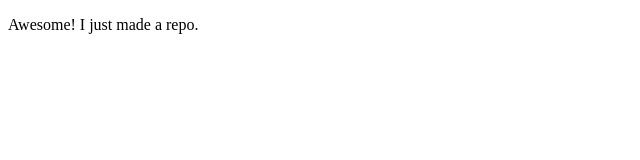
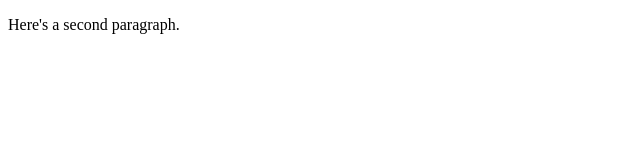
Before and after one commit to CMDChelp/workshop-demo-live, a plain HTML site: page index.html in a window 1280 px wide. Shown: the full height of the page, 0-640 px from the left. Drawn offline with Linux system fonts and the light colour scheme.

Commit message:
Updated index.html
Removed the line about awesomeness. Added a second paragraph.

```diff
--- a/index.html
+++ b/index.html
@@ -5,7 +5,7 @@
 </head>
 <body>
 	<div>
-		<p>Awesome! I just made a repo.</p>
+		<p>Here's a second paragraph.</p>
 	</div>
 </body>
 </html>
```
